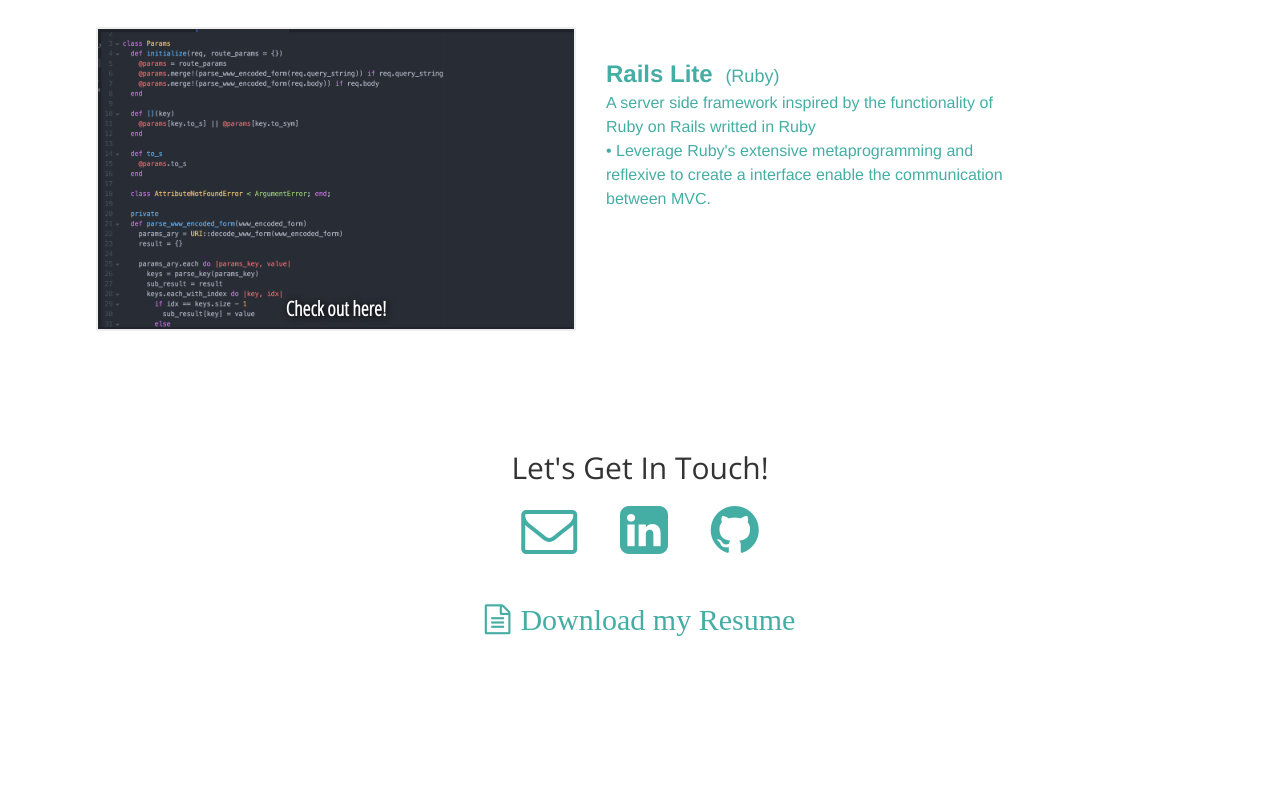
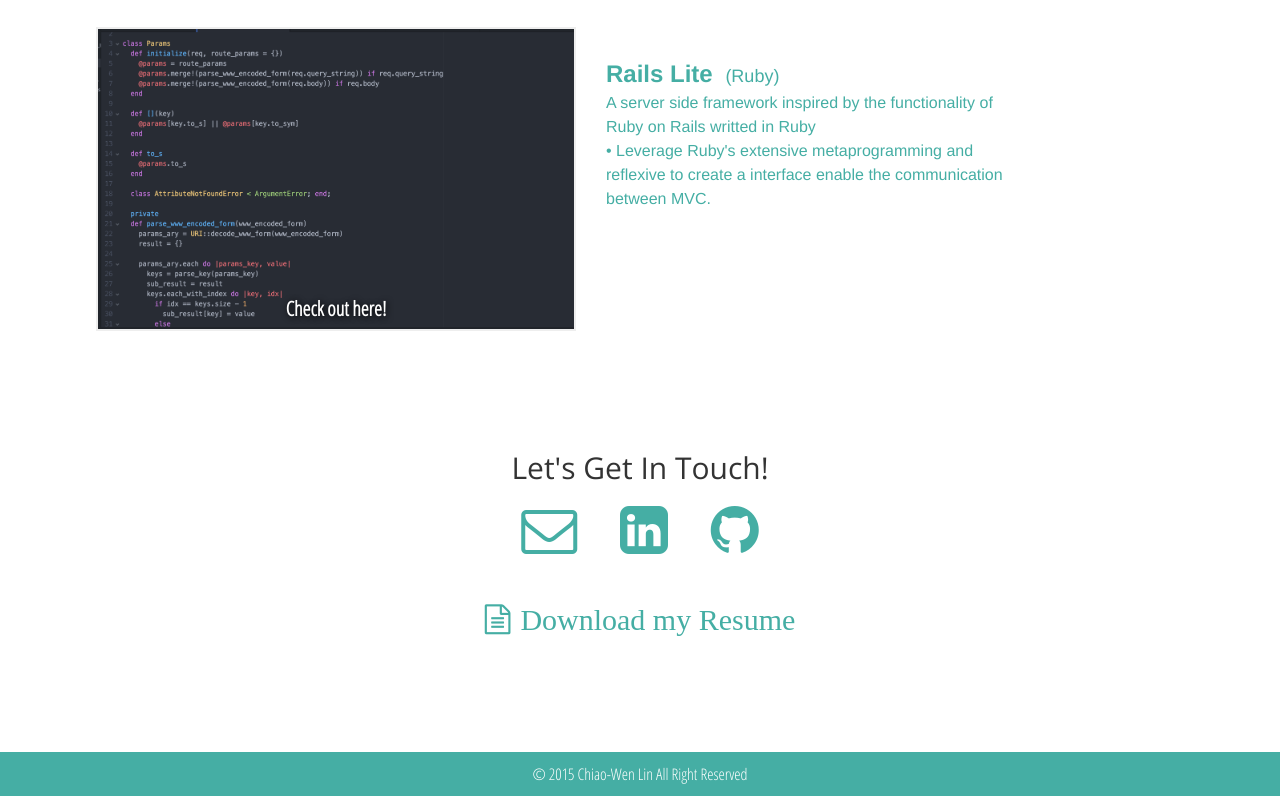
Before and after one commit to chiaowenlin075/chiaowenlin075.github.io, a plain HTML site: page index.html in a window 1280 px wide. Shown: the part 2490-3286 px from the top of the page. Drawn offline with nearby package versions, Linux system fonts and the light colour scheme; a web font is replaced by a local one.

Commit message:
Add copyright footer

```diff
--- a/css/creative.css
+++ b/css/creative.css
@@ -82,6 +82,10 @@ section {
   padding: 60px 0 120px;
 }
 
+#contact {
+  padding-bottom: 80px;
+}
+
 aside {
   padding: 50px 0;
 }
@@ -92,6 +96,18 @@ aside {
 
 #mainNav {
   padding: 0 30px;
+}
+
+.footer {
+  background-color: #45AEA4;
+  padding: 10px;
+}
+
+.footer > p {
+  text-align: center;
+  font-size: 16px;
+  margin: 0;
+  color: #fff;
 }
 
 .navbar-brand {
--- a/css/snake.css
+++ b/css/snake.css
@@ -116,6 +116,8 @@ i.close-snake {
   padding: 20px;
   width: 120px;
   float: left;
+  z-index: 5;
+  position: absolute;
 }
 
 .speed-choices button:active, .play-again {
--- a/index.html
+++ b/index.html
@@ -276,6 +276,12 @@
             </div>
         </div>
     </section>
+
+    <footer class="footer group">
+      <p>
+        &#169; 2015 Chiao-Wen Lin All Right Reserved
+      </p>
+    </footer>
     <div class="snake hide">
       <div class="block-modal"></div>
       <i class="close-snake">&times;</i>
```
Also changed, not shown: img/chiaowen.png (added), 2 other files.
